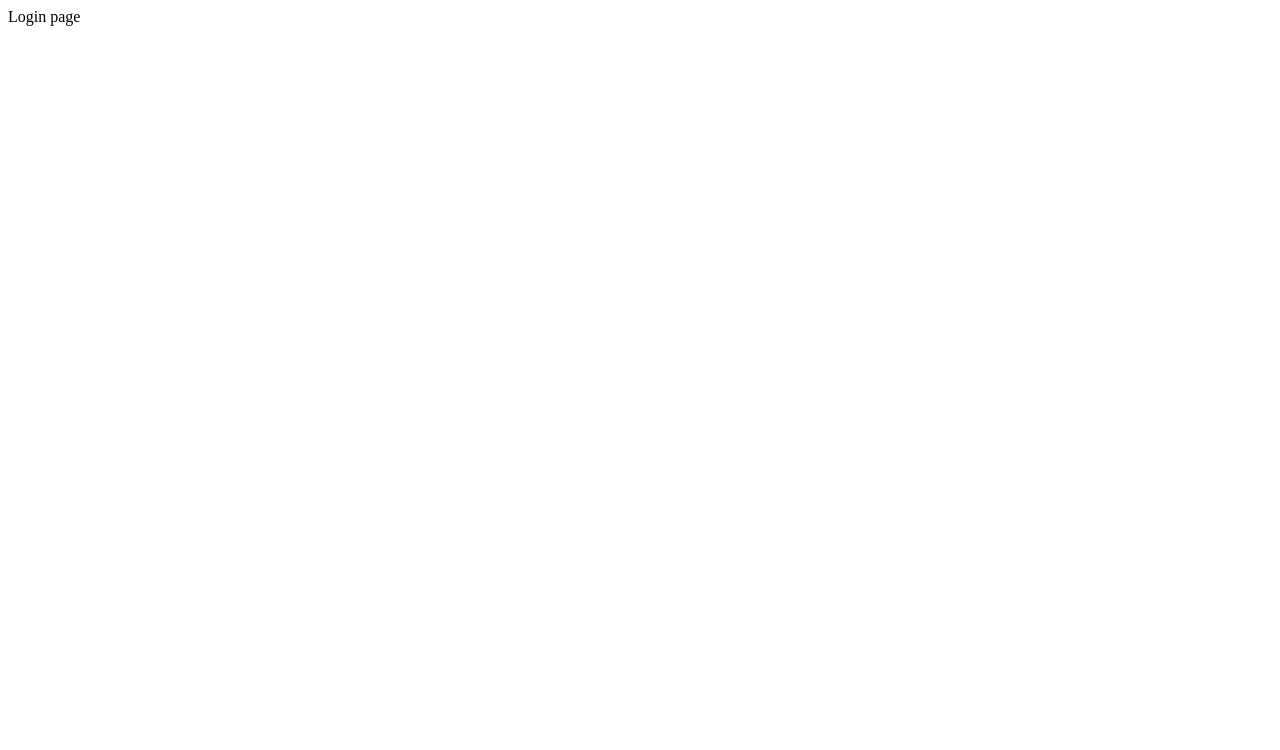
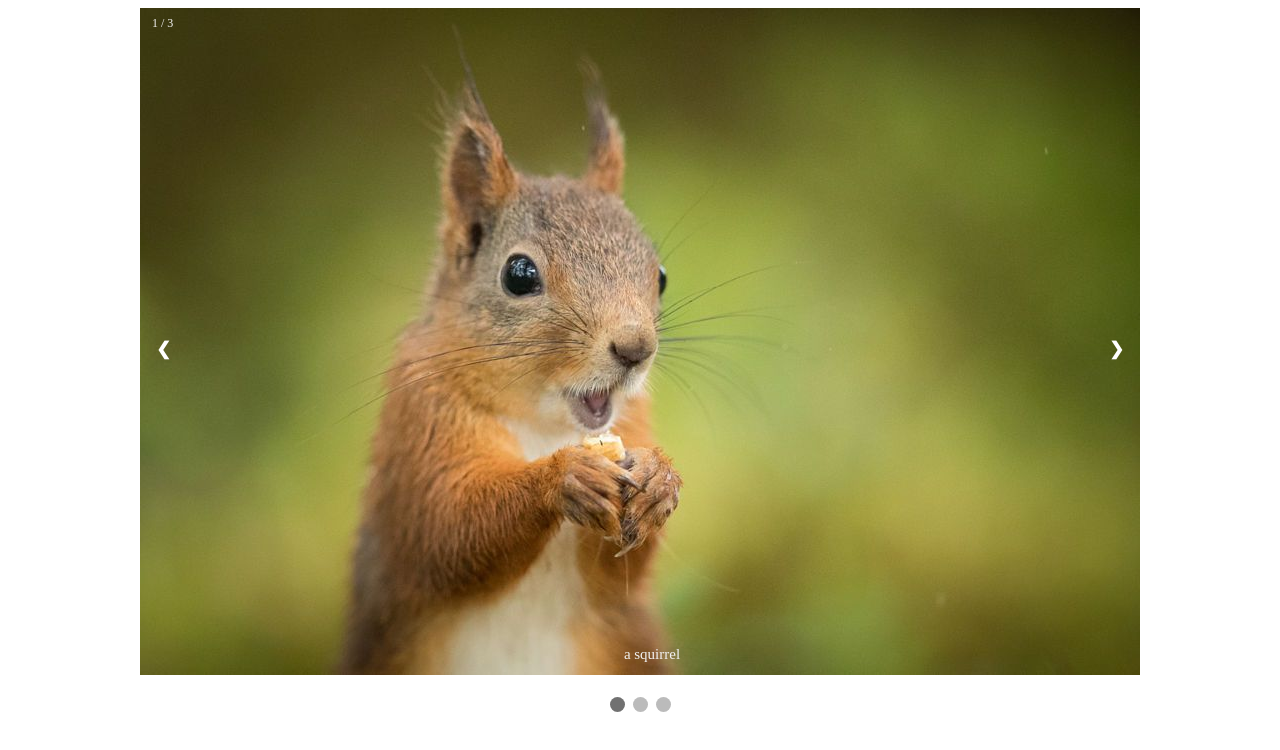
Before and after one commit to kpatel115/sampleapp, a plain HTML site: page login.html in a window 1280 px wide. Drawn offline with Linux system fonts and the light colour scheme.

Commit message:
image slider from w3schools

```diff
--- a/app.js
+++ /dev/null
@@ -1 +0,0 @@
-console.log("string");
--- /dev/null
+++ b/index.js
@@ -0,0 +1,24 @@
+let slideIndex = 1;
+showSlides(slideIndex);
+
+function plusSlides(n){
+  showSlides(slideIndex += n);
+}
+function currentSlide(n){
+  showSlides(slideIndex = n);
+}
+function showSlides(n){
+  let i;
+  let slides = document.getElementsByClassName("mySlides");
+  let dots = document.getElementsByClassName("dot");
+  if (n > slides.length) {slideIndex = 1};
+  if(n < 1) {slideIndex = slides.length};
+  for (i = 0; i < slides.length; i++){
+    slides[i].style.display = "none";
+  }
+  for (i = 0; i < dots.length; i++) {
+    dots[i].className = dots[i].className.replace(" active", "");
+}
+slides[slideIndex-1].style.display = "block";
+dots[slideIndex-1].className += " active";
+}
--- a/login.html
+++ b/login.html
@@ -1 +1,54 @@
-<p>Login page</p>
+<!DOCTYPE html>
+<html lang="en">
+  <head>
+    <meta charset="UTF-8">
+    <meta name="viewport" content="width=device-width, initial-scale=1.0">
+    <meta http-equiv="X-UA-Compatible" content="ie=edge">
+    <title>Sample App</title>
+    <link rel="stylesheet" href="style.css">
+  </head>
+  <body>
+    <!-- <nav>
+      <ul>
+        <li></li>
+      </ul>
+
+    </nav> -->
+    <main>
+
+        <div class="slideshow-container">
+
+          <div class="mySlides">
+            <div class="numbertext">1 / 3</div>
+            <img src="images/animal.jpg" style="width:100%">
+            <div class="text">a squirrel</div>
+          </div>
+
+          <div class="mySlides">
+            <div class="numbertext">2 / 3</div>
+            <img src="images/unsplash1.jpg" style="width:100%">
+            <div class="text">suburban house</div>
+          </div>
+
+          <div class="mySlides">
+            <div class="numbertext">3 / 3</div>
+            <img src="images/space.jpg" style="width:100%">
+            <div class="text">Space</div>
+          </div>
+
+          <a class="prev" onclick="plusSlides(-1)">&#10094;</a>
+          <a class="next" onclick="plusSlides(1)">&#10095;</a>
+        </div>
+
+        <br>
+
+        <div style="text-align:center;">
+          <span class="dot" onclick="currentSlide(1)"></span>
+          <span class="dot" onclick="currentSlide(2)"></span>
+          <span class="dot" onclick="currentSlide(3)"></span>
+        </div>
+
+    </main>
+    <script src="index.js"></script>
+  </body>
+</html>
--- a/style.css
+++ b/style.css
@@ -1,9 +1,65 @@
 body {
-    background-color:aliceblue;
+
+    box-sizing: border-box;
 }
 
-.form {
-    border:3px solid rgba(43, 43, 43, 0.959);
-    padding:10px;
-    margin:10px;
+.slideshow-container {
+
+    max-width: 1000px;
+    position: relative;
+    margin: auto;
+
 }
+.mySlides{
+    display: ;
+}
+.prev, .next{
+    cursor: pointer;
+    position: absolute;
+    top: 50%;
+    width: auto;
+    margin-top: -22px;
+    padding:16px ;
+    color: white;
+    font-weight: bold;
+    font-size: 18px;
+    transition: 0.6s ease-in;
+    border-radius: 0 3px 3px 0;
+    user-select: none;
+}.next {
+    right: 0;
+    border-radius: 3px 0 0 3px;
+}
+.prev:hover, .next:hover{
+    background-color:rgba(0,0,0,0.8) ;
+
+}
+.text{
+    color: #f2f2f2;
+  font-size: 15px;
+  padding: 8px 12px;
+  position: absolute;
+  bottom: 8px;
+  width: 100%;
+  text-align: center;
+}
+.numbertext {
+    color: #f2f2f2;
+    font-size: 12px;
+    padding: 8px 12px;
+    position: absolute;
+    top: 0;
+  }
+  .dot {
+    cursor: pointer;
+    height: 15px;
+    width: 15px;
+    margin: 0 2px;
+    background-color: #bbb;
+    border-radius: 50%;
+    display: inline-block;
+    transition: background-color 0.6s ease;
+  }
+  .active, .dot:hover {
+    background-color: #717171;
+  }
```
Also changed, not shown: images/space.jpg (added), 2 other files.
